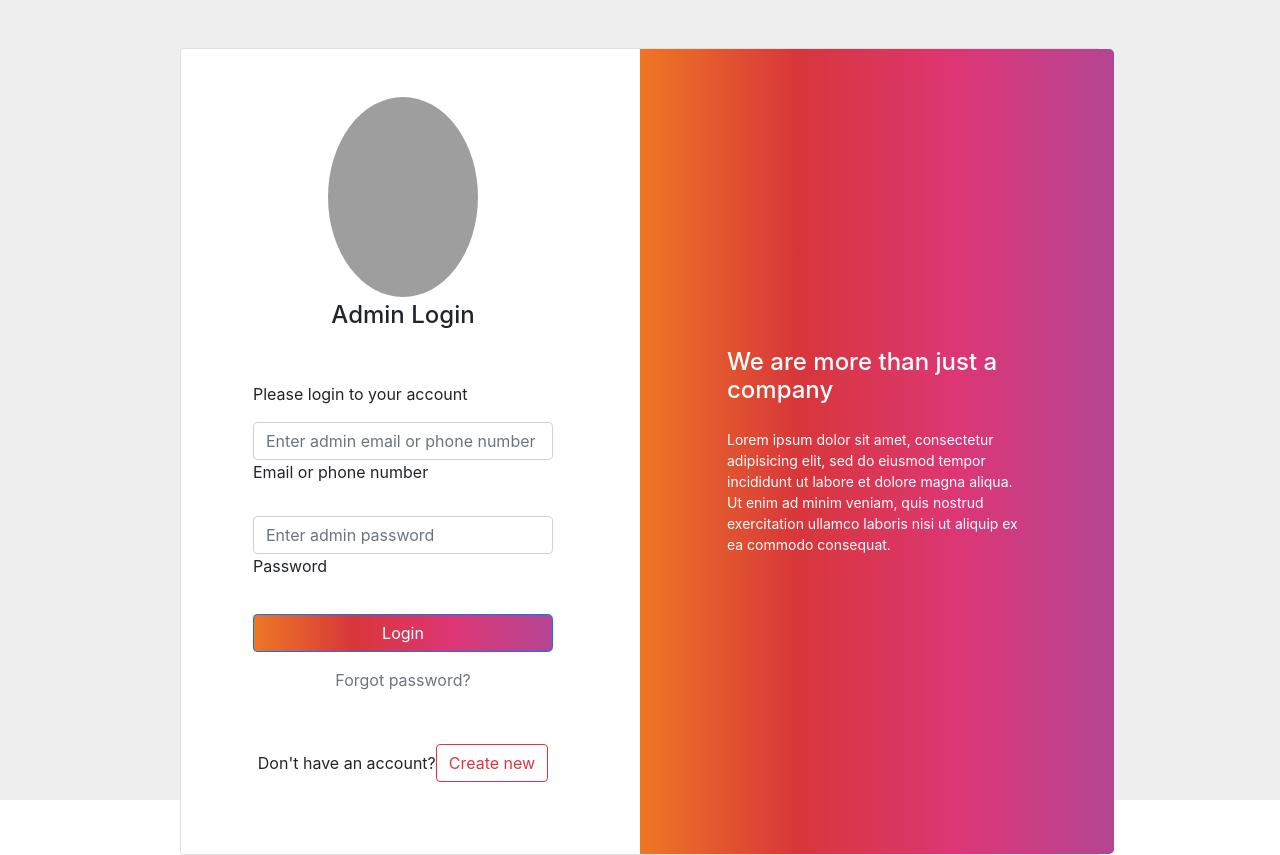
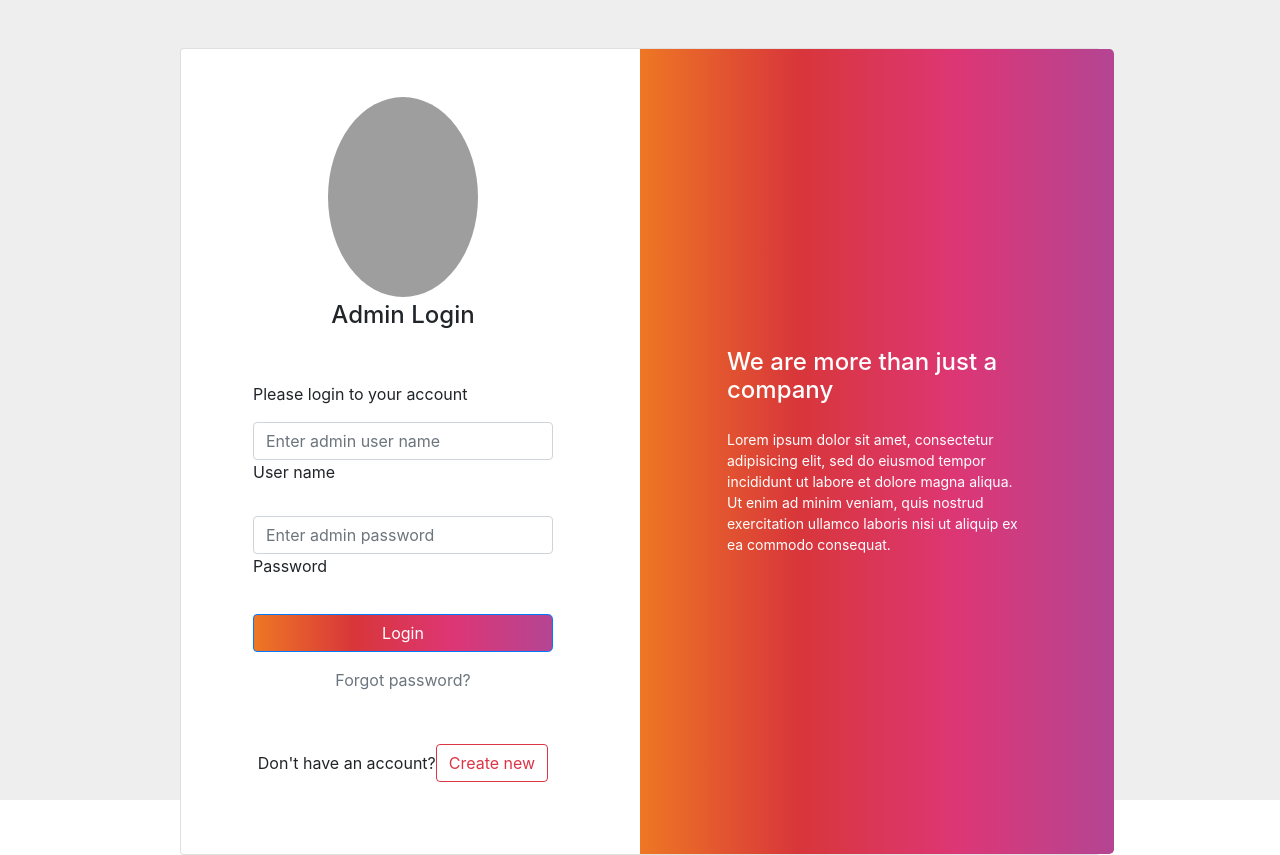
Before and after one commit to kamrulislam92/simple_news_portal, a CodeIgniter app: page /simple_news_portal/index.php/logins_controller/index in a window 1280 px wide. Run offline with CodeIgniter, Linux system fonts and the light colour scheme; grey boxes are pictures that could not be loaded.

Commit message:
login page validation and login create

```diff
--- a/application/config/autoload.php
+++ b/application/config/autoload.php
@@ -132,4 +132,4 @@ $autoload['language'] = array();
 |
 |	$autoload['model'] = array('first_model' => 'first');
 */
-$autoload['model'] = array();
+$autoload['model'] = array('Login_model');
--- a/application/controllers/Logins_controller.php
+++ b/application/controllers/Logins_controller.php
@@ -4,12 +4,48 @@ defined('BASEPATH') OR exit('No direct script access allowed');
 class Logins_controller extends CI_Controller {
 public function __construct(){
 	parent::__construct();
-	$this->load->model(array('Login_model'));
+	$this->load->model(array('Login'));
 }
 
 	public function index()
 	{
 		$this->load->view('Logins_folder/login');
 	}
+	public function validate(){
 
+		$this->prepare_validation();
+
+		if(isset($_POST)){
+			$data = $this->get_data();
+
+			if($this->form_validation->run()==TRUE){
+				$validate_user_data = $this->Login->check_data($data);
+				$session_data = array(
+					'user_name'=>$validate_user_data->user_name,
+					'role_id'=>$validate_user_data->role_id
+				);
+
+				 $this->session->set_userdata($session_data);
+				redirect('Dashboards');
+			}
+			else{
+				$data = "Oops! Wrong Credential";
+				$this->load->view('Logins_folder/login',$data);
+			}
+		}
+
+	}
+
+public function get_data(){
+	$data = array();
+	$data['user_name'] = $this->input->post('user_name');
+	$data['password']  = $this->input->post('password');
+	return $data;
 }
+
+	public function prepare_validation(){
+		$this->load->library('form_validation');
+		$this->form_validation->set_rules('user_name','user_name','trim|required');
+		$this->form_validation->set_rules('password','password','trim|required');
+		}
+}
--- /dev/null
+++ b/application/models/Login.php
@@ -0,0 +1,31 @@
+<?php
+defined('BASEPATH') OR exit('No direct script access allowed');
+
+class Login extends CI_Model {
+
+	/**
+	 * Index Page for this controller.
+	 *
+	 * Maps to the following URL
+	 * 		http://example.com/index.php/welcome
+	 *	- or -
+	 * 		http://example.com/index.php/welcome/index
+	 *	- or -
+	 * Since this controller is set as the default controller in
+	 * config/routes.php, it's displayed at http://example.com/
+	 *
+	 * So any other public methods not prefixed with an underscore will
+	 * map to /index.php/welcome/<method_name>
+	 * @see https://codeigniter.com/userguide3/general/urls.html
+	 */
+	public function check_data($data){
+    // $this->db->select('*');
+    // $this->db->from('user');
+    // $this->db->where('id',$data);
+    // $data1 = $this->db->get();
+    // $dataa = $data1->row();
+    $query = $this->db->query("SELECT * FROM user WHERE user_name='$data[user_name]' AND password ='$data[password]'")->row();
+
+    return $query;
+  }
+}
--- a/application/models/Login_model.php
+++ b/application/models/Login_model.php
@@ -1,6 +1,16 @@
 <?php
 
+class Login_model extends CI_Model{
 
-class Login_model extends CI_Model {
+  public function user_check_model($data){
+    // $this->db->SELECT('*');
+    // $this->db->FROM('user');
+    // $this->db->WHERE('id','$data');
+    // $query = $this->db->get();
+    // $query_data = $query->row();
 
+    $query = $this->db->query("SELECT * FROM user WHERE user_name='$data[user_name]' AND password ='$data[password]'")->row();
+
+    return $query;
+  }
 }
--- a/application/views/Logins_folder/login.php
+++ b/application/views/Logins_folder/login.php
@@ -25,18 +25,20 @@
                                 <h4 class="mt-1 mb-5 pb-1">Admin Login</h4>
                                 </div>
 
-                                <form action="<?php echo base_url(); ?>" method="POST">
+                                <form action="<?php echo base_url('Logins_controller/validate'); ?>" method="post">
                                 <p>Please login to your account</p>
 
                                 <div class="form-outline mb-4">
-                                    <input type="email" id="form2Example11" class="form-control"
-                                    placeholder="Enter admin email or phone number" />
-                                    <label class="form-label" for="form2Example11">Email or phone number</label>
+                                    <input type="text" name="user_name" id="form2Example11" class="form-control"
+                                    placeholder="Enter admin user name" />
+                                    <label class="form-label" for="form2Example11">User name </label>
+                                    <?php echo form_error('user_name'); ?>
                                 </div>
 
                                 <div class="form-outline mb-4">
-                                    <input type="password" id="form2Example22" class="form-control" placeholder="Enter admin password"/>
+                                    <input type="password" name="password" id="form2Example22" class="form-control" placeholder="Enter admin password"/>
                                     <label class="form-label" for="form2Example22">Password</label>
+                                    <?php echo form_error('password'); ?>
                                 </div>
 
                                 <div class="text-center pt-1 mb-5 pb-1">
```
